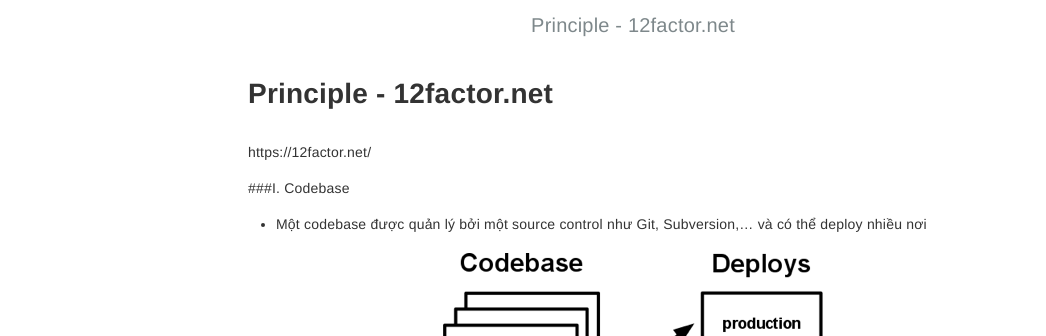
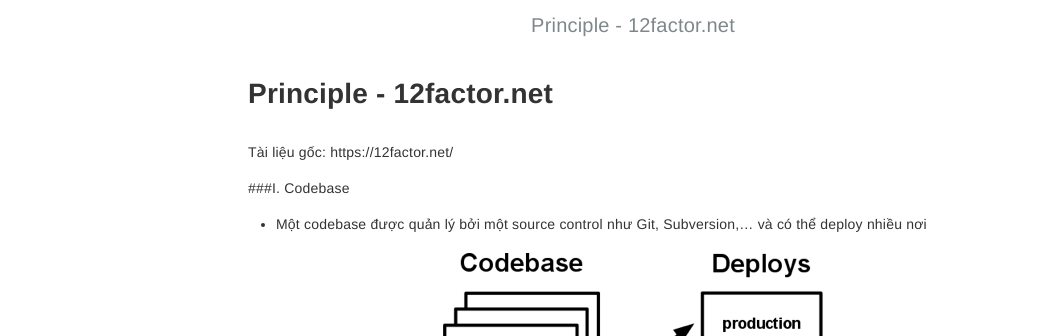
Before and after one commit to huypva/code-by-example-site, a Jekyll site: the page built from _posts/principle/2021-10-28-12-factor.md, in a window 1280 px wide. Shown: the top 336 px of the page, without its empty margins (7-1053 px from the left). Built offline with Jekyll 4.4.1, drawn with Linux system fonts in a browser that asks for light colours.

Commit message:
Update 12factor

```diff
--- a/_posts/principle/2021-10-28-12-factor.md
+++ b/_posts/principle/2021-10-28-12-factor.md
@@ -6,7 +6,7 @@ category: principle
 layout: post
 ---
 
-https://12factor.net/
+Tài liệu gốc: https://12factor.net/
 
 ###I. Codebase
 
```
